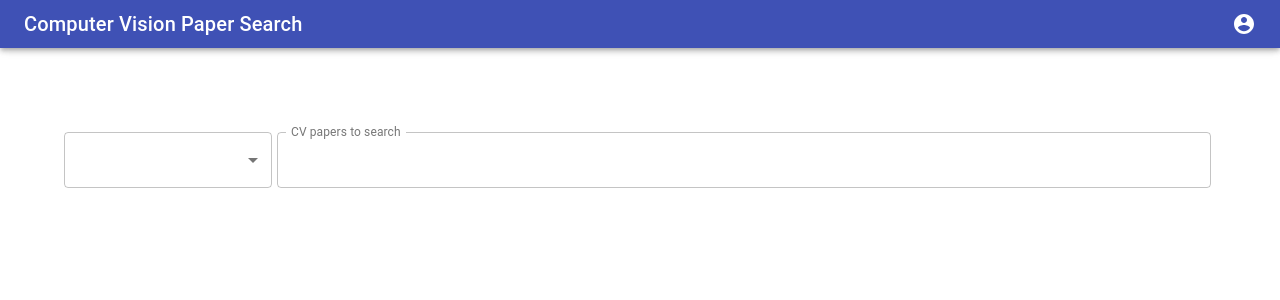
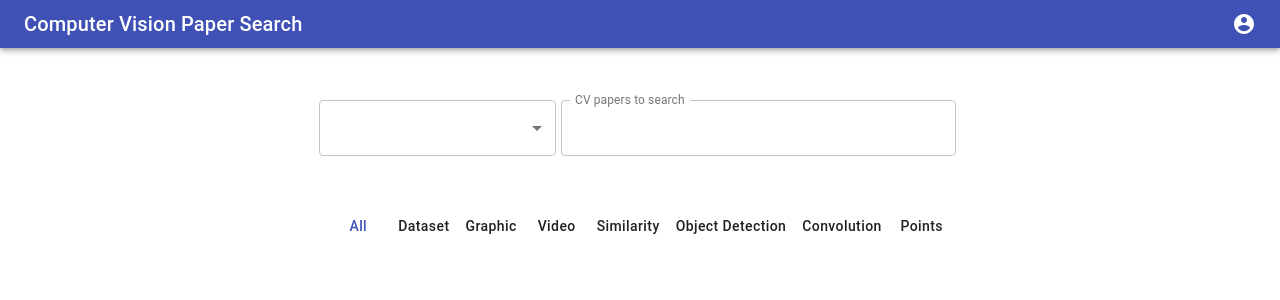
Before and after one commit to NeoWu1216/cs510-project, a React (Create React App) app in the folder frontend/: page / in a window 1280 px wide. Shown: the top 300 px of the page. Built offline with nearby package versions, Linux system fonts and the light colour scheme.

Commit message:
Updating topic UI

```diff
--- a/frontend/src/App.js
+++ b/frontend/src/App.js
@@ -1,17 +1,12 @@
 import React from 'react';
 import './App.css';
 import { makeStyles } from '@material-ui/core/styles';
-import AppBar from '@material-ui/core/AppBar';
-import Toolbar from '@material-ui/core/Toolbar';
-import Typography from '@material-ui/core/Typography';
+import {AppBar, Toolbar, Typography, IconButton} from '@material-ui/core'
+import {TextField, MenuItem, FormControl, Select} from '@material-ui/core'
+
 import AccountCircle from '@material-ui/icons/AccountCircle';
-import IconButton from "@material-ui/core/IconButton";
-import TextField from '@material-ui/core/TextField';
-import InputLabel from '@material-ui/core/InputLabel';
-import MenuItem from '@material-ui/core/MenuItem';
-import FormControl from '@material-ui/core/FormControl';
-import Select from '@material-ui/core/Select';
 import SearchResList from './searchResList.js'
+import LabelGroup from './Label.js'
 
 var prefix = "cs510-project.herokuapp.com"
 if (process.env.NODE_ENV !== 'production') {
@@ -20,7 +15,9 @@
 
 const useStyles = makeStyles(theme => ({
   root: {
-    flexGrow: 1,
+    display: 'flex',
+    flexDirection: 'column',
+    alignItems: 'center',
   },
   menuButton: {
     marginRight: theme.spacing(2),
@@ -33,20 +30,21 @@
     marginRight: -12
   },
   searchBar: {
-    marginLeft: "5vw",
-    marginRight: "5vw",
     display: "flex",
     alignItems: "center",
-    height: "40vh",
-    alignContent: "center"
+    height: "20vh",
+    // alignContent: "center"
   },
   formControl: {
-    width: "20vw",
+    width: "30vw",
+  },
+  labelGroup: {
+    flex: 1,
+    justifyContent: 'center'
   },
   resList: {
+    display: 'flex',
     color : 'red',
-    paddingLeft: 200,
-
     // display: 'flex',
     // height: '60vh',
     // alignItems: 'center',
@@ -55,24 +53,36 @@
 }));
 
 function App() {
-  const resList = [
-    {title: 'Hello world', paragraph: 'Lopism Aifoei idie'},
-    {title: 'gg', paragraph: 'oigj'}
-  ];
+  let topics = ['All', 'Dataset', 'Graphic', 'Video', 'Similarity', 'Object Detection', 'Convolution', 'Points']
+
+
+  function buttonObj(text) {
+    return {text:text, onClick:onButtonClick, color:(state.topic==text ? 'primary': 'default')}
+  }
 
   const [state, setState] = React.useState({
     searchMode : '',
     searchText : '',
+    topic: topics[0]
   });
+
+
+  function onButtonClick(e) {
+    console.log('Clicked', e.target.innerText)
+    setState({...state, topic: e.target.innerText})
+  }
+
+
 
   const [searchResState, setSearchResState] = React.useState([]);
 
+
   function onMenuItemChange(e) {
-    setState({searchText: state.searchText, searchMode: e.target.value})
+    setState({...state, searchMode: e.target.value})
   }
 
   function onChange(e) {
-      setState({searchText: e.target.value, searchMode: state.searchMode})
+      setState({...state, searchText: e.target.value, buttons})
   }
 
   function onSearch() {
@@ -89,9 +99,12 @@
 
   const classes = useStyles();
 
+  let buttons = topics.map(buttonObj)
+
+
   return (
     <div className={classes.root}>
-      <AppBar position="fixed">
+      <AppBar position="sticky">
         <Toolbar variant="dense">
           <Typography variant="h6" className={classes.title}>
             Computer Vision Paper Search
@@ -141,7 +154,9 @@
             onChange={onChange}
         />
       </div>
+      <LabelGroup data={buttons} className={classes.labelGroup}/>
       <SearchResList data={searchResState} className={classes.resList}/>
+
     </div>
   );
 }
--- /dev/null
+++ b/frontend/src/Label.js
@@ -0,0 +1,42 @@
+import React from 'react';
+import { Button, ButtonGroup} from '@material-ui/core';
+import { makeStyles } from '@material-ui/core/styles';
+
+
+const searchStyles = makeStyles(theme => ({
+  root: {
+    // display: 'flex',
+    // flexDirection: 'row',
+    // alignItems: "center",
+  },
+
+  button: {
+    textTransform: 'none',
+  }
+}))
+
+
+function LabelGroup(props) {
+  const classes = searchStyles();
+  const resList = props.data;
+  return (<ButtonGroup className={classes.root}>
+    {resList.map(x => <Label data={x} key={x.text}/>)}
+  </ButtonGroup>)
+}
+
+
+
+
+function Label(props) {
+  const classes = searchStyles();
+  const {data} = props
+  const {text, onClick, color} = data
+
+  return (
+    <Button onClick={onClick} className={classes.button} color={color}>
+      {text}
+    </Button>
+  )
+}
+
+export default LabelGroup;
--- a/frontend/src/searchResList.js
+++ b/frontend/src/searchResList.js
@@ -36,11 +36,6 @@
   const {data} = props
   const {title, paragraph} = data
 
-  const [state, setState] = React.useState({
-    searchMode : '',
-    searchText : '',
-  })
-
   return (
     <Paper className={classes.searchRes}>
       <Typography variant="h5" component="h3">
```
